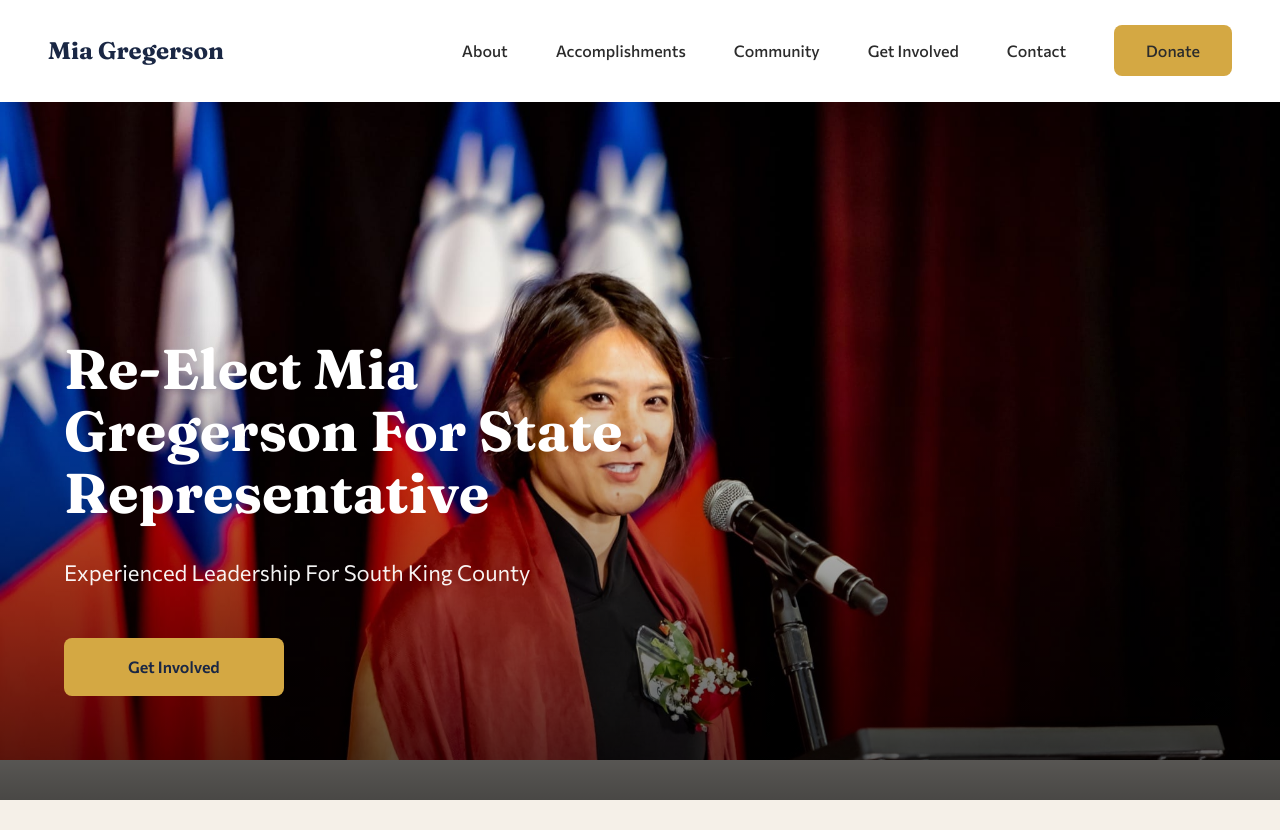
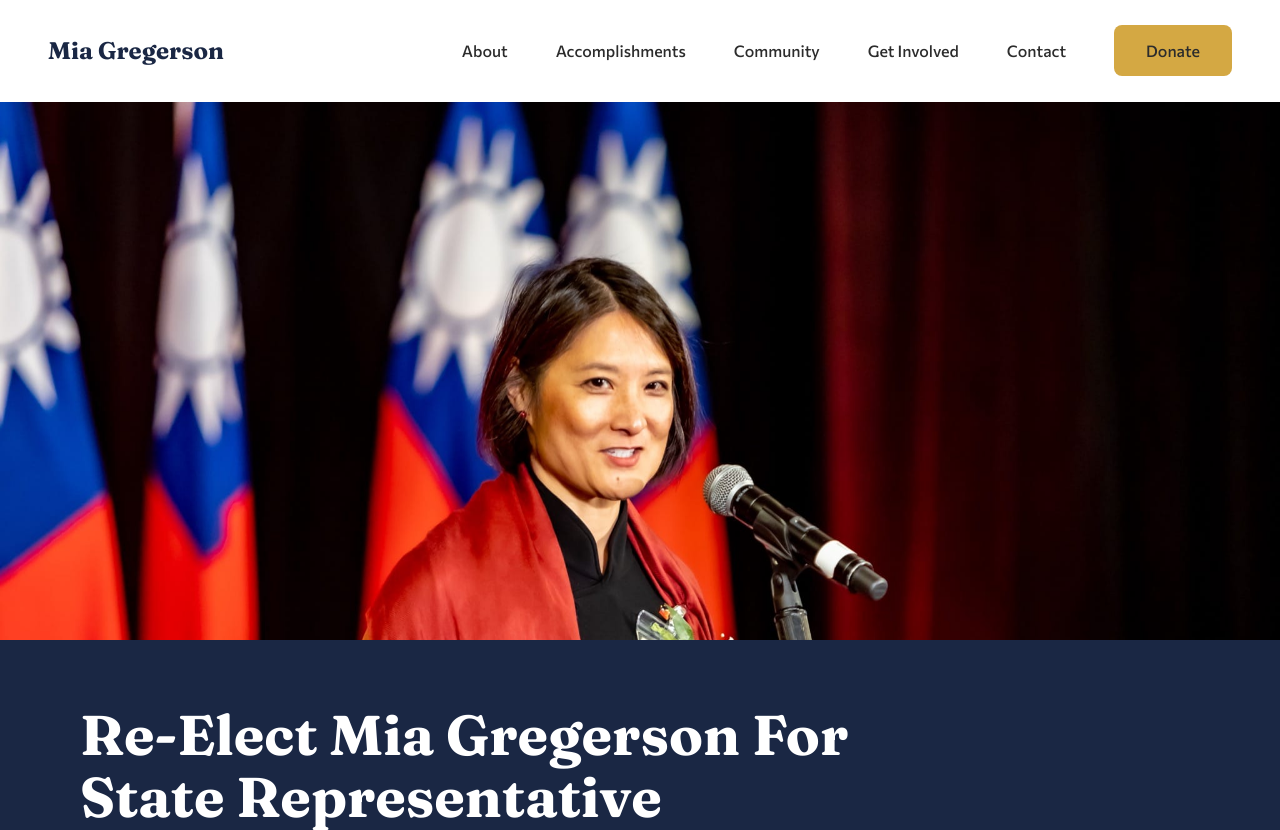
Before and after one commit to johnwyble/electmiagregerson, a website: page index.html in a window 1280 px wide. Shown: the top 830 px of the page. Drawn offline with Linux system fonts and the light colour scheme.

Commit message:
Separate hero photo from text bar

```diff
--- a/index.html
+++ b/index.html
@@ -262,30 +262,38 @@
 
         /* Hero: Full Bleed */
         .hero.full-bleed {
-            min-height: 85vh;
+            min-height: auto;
+            display: flex;
+            flex-direction: column;
+            padding: 0;
+        }
+
+        .hero.full-bleed .hero-photo-area {
+            width: 100%;
+            height: 70vh;
             background-size: cover;
-            background-position: center 25%;
-            display: flex;
-            align-items: flex-end;
-            padding: 0;
+            background-position: center 20%;
         }
 
         .hero.full-bleed::before {
-            content: '';
-            position: absolute;
-            inset: 0;
-            background: linear-gradient(180deg, rgba(0,0,0,0) 40%, rgba(0,0,0,0.7) 100%);
-            z-index: 1;
+            display: none;
         }
 
         .hero.full-bleed .hero-content {
             position: relative;
             z-index: 2;
             color: white;
-            text-align: left;
-            max-width: 700px;
-            padding: var(--spacing-2xl) var(--spacing-xl);
-            padding-bottom: var(--spacing-xl);
+            background: var(--color-primary);
+            padding: var(--spacing-xl) var(--spacing-2xl);
+            width: 100%;
+        }
+
+        .hero.full-bleed .hero-content .hero-headline {
+            max-width: 800px;
+        }
+
+        .hero.full-bleed .hero-content .hero-subheadline {
+            max-width: 600px;
         }
 
         /* Hero: Split Left */
@@ -1288,12 +1296,19 @@
             const section = document.createElement('section');
             section.className = `hero ${heroLayout}`;
 
-            if (['full-bleed', 'centered'].includes(heroLayout) && hero.image) {
+            if (heroLayout === 'centered' && hero.image) {
                 section.style.backgroundImage = `url('${hero.image}')`;
             }
 
             const container = document.createElement('div');
             container.className = 'hero-container';
+
+            if (heroLayout === 'full-bleed' && hero.image) {
+                const photoArea = document.createElement('div');
+                photoArea.className = 'hero-photo-area';
+                photoArea.style.backgroundImage = `url('${hero.image}')`;
+                section.insertBefore(photoArea, section.firstChild);
+            }
 
             if (['split-left', 'split-right', 'diagonal'].includes(heroLayout)) {
                 const imageDiv = document.createElement('div');
```
Also changed, not shown: dist/index.html.
